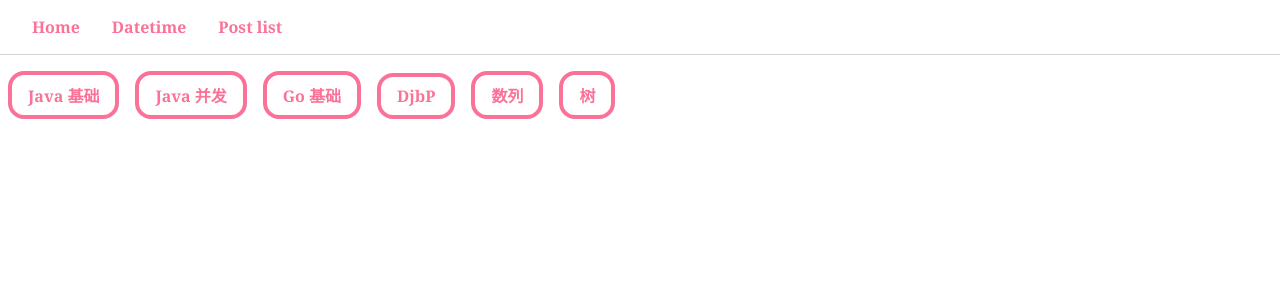
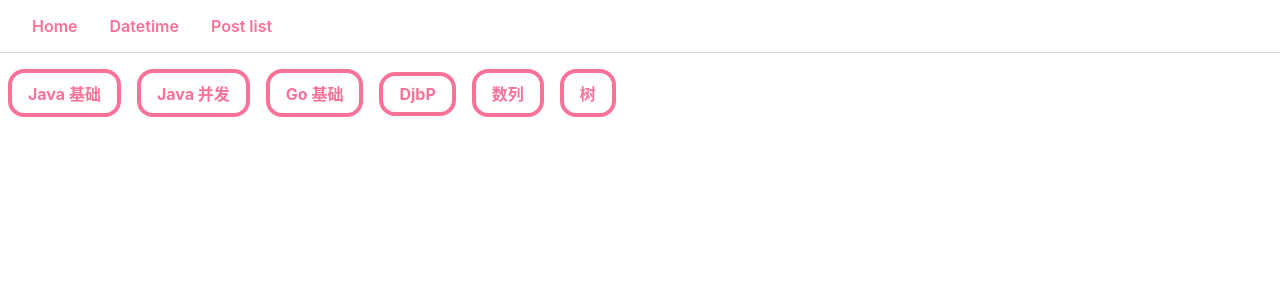
Before and after one commit to xyzwps/xyzwps.github.io, a Next.js app: page / in a window 1280 px wide. Shown: the top 300 px of the page. Built offline with nearby package versions, Linux system fonts and the light colour scheme.

Commit message:
修改默认字体

```diff
--- a/styles/_vars.scss
+++ b/styles/_vars.scss
@@ -1,4 +1,4 @@
-$default-font: Ovo, Georgia, STZhongsong, "Microsoft YaHei", serif;
+$default-font: -apple-system,BlinkMacSystemFont,Helvetica Neue,PingFang SC,Microsoft YaHei,Source Han Sans SC,Noto Sans CJK SC,WenQuanYi Micro Hei,sans-serif;
 $mono-font: Menlo, Monaco, Consolas, monospace;
 $title-font: "Open Sans", "DejaVu Sans", "Sans", sans-serif;
 
```
